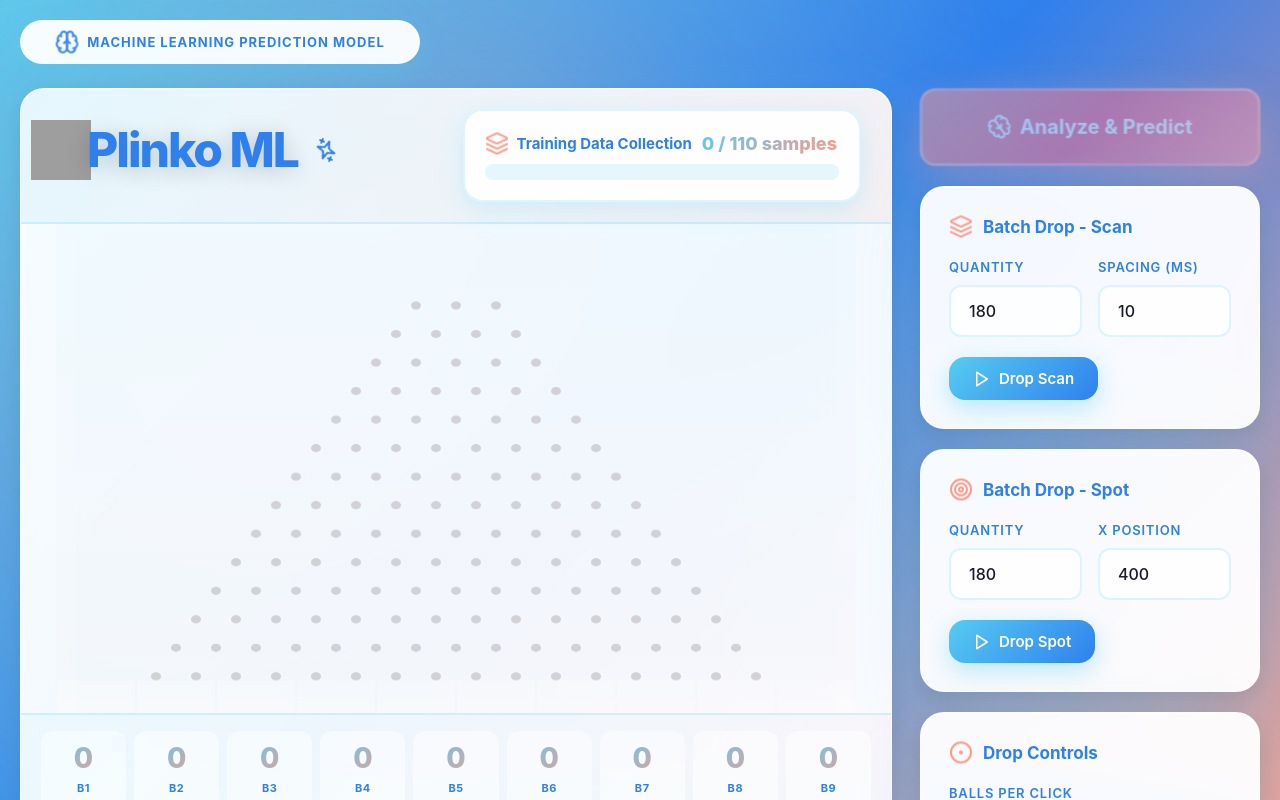
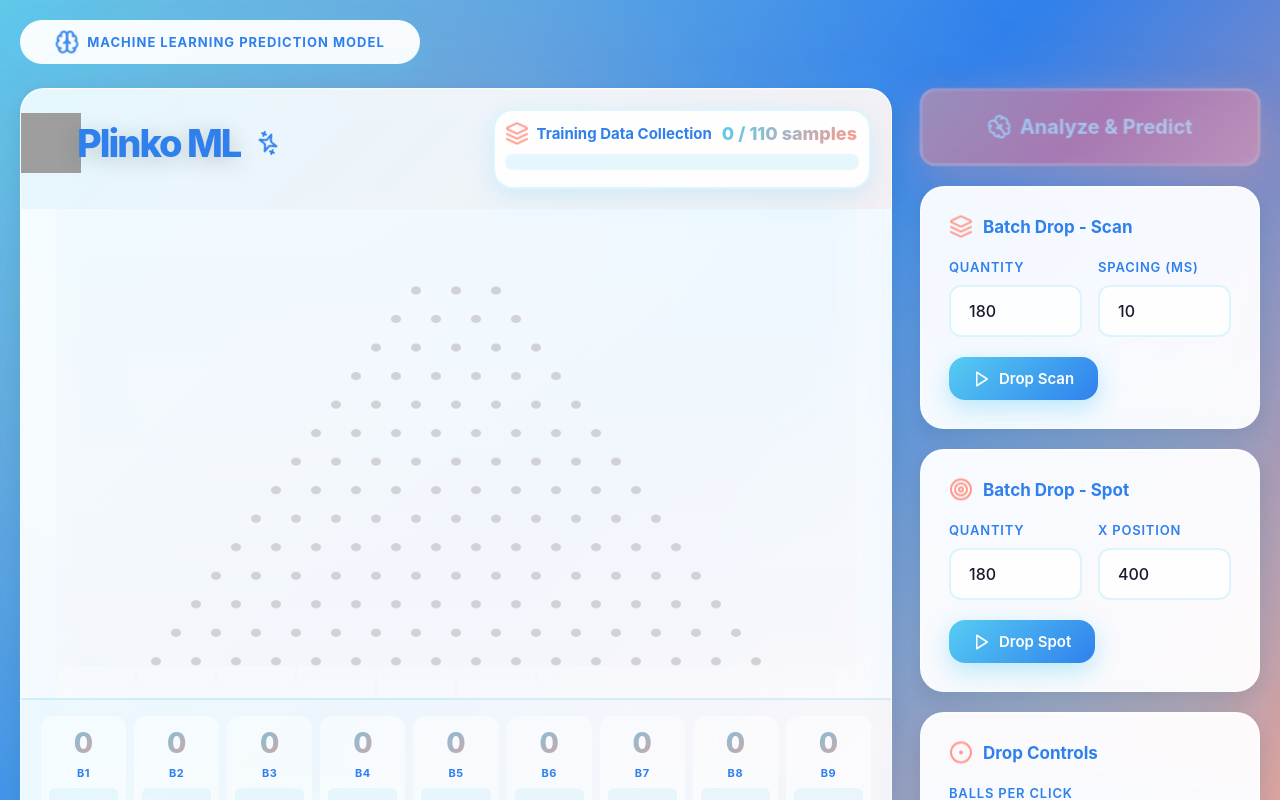
Before and after one commit to liamkande/plinko-MachineLearning, a React (Vite) app: page / in a window 1280 px wide. Shown: the top 800 px of the page. Built offline with nearby package versions, Linux system fonts and the light colour scheme; grey boxes are pictures that could not be loaded.

Commit message:
refactor: reduce header height

```diff
--- a/src/App.css
+++ b/src/App.css
@@ -70,7 +70,7 @@
 }
 
 .title {
-    font-size: clamp(28px, 5vw, 48px);
+    font-size: clamp(28px, 5vw, 38px);
     font-weight: 800;
     color: #2f80ed;
     margin-bottom: 12px;
@@ -153,23 +153,17 @@
 }
 
 .canvas-header {
-    padding: 0px 10px; /* Reduced vertical padding */
     background: linear-gradient(135deg, rgba(86, 204, 242, 0.1) 0%, rgba(255, 154, 139, 0.1) 100%);
-    border-bottom: 2px solid rgba(86, 204, 242, 0.2);
     display: flex;
     flex-direction: row;
     justify-content: space-between;
     align-items: center;
-    gap: 16px;
-
 }
 
 .canvas-title {
     display: flex;
     align-items: center;
-    gap: 12px;
     font-size: clamp(16px, 3vw, 20px);
-    font-weight: 700;
     color: #2f80ed;
     flex: 1; /* Take available space */
 }
@@ -307,11 +301,12 @@
 .progress-container {
     width: 100%;
     max-width: 600px;
-    padding: 20px;
+    padding: 10px;
     background: rgba(255, 255, 255, 0.95);
     border-radius: 20px;
     box-shadow: 0 8px 24px rgba(86, 204, 242, 0.2);
     border: 2px solid rgba(86, 204, 242, 0.2);
+    height: 80px;
 }
 
 .progress-header {
@@ -652,7 +647,6 @@
     }
 
     .canvas-header {
-        padding: 12px 16px;
         flex-direction: column;
         align-items: center;
     }
```
